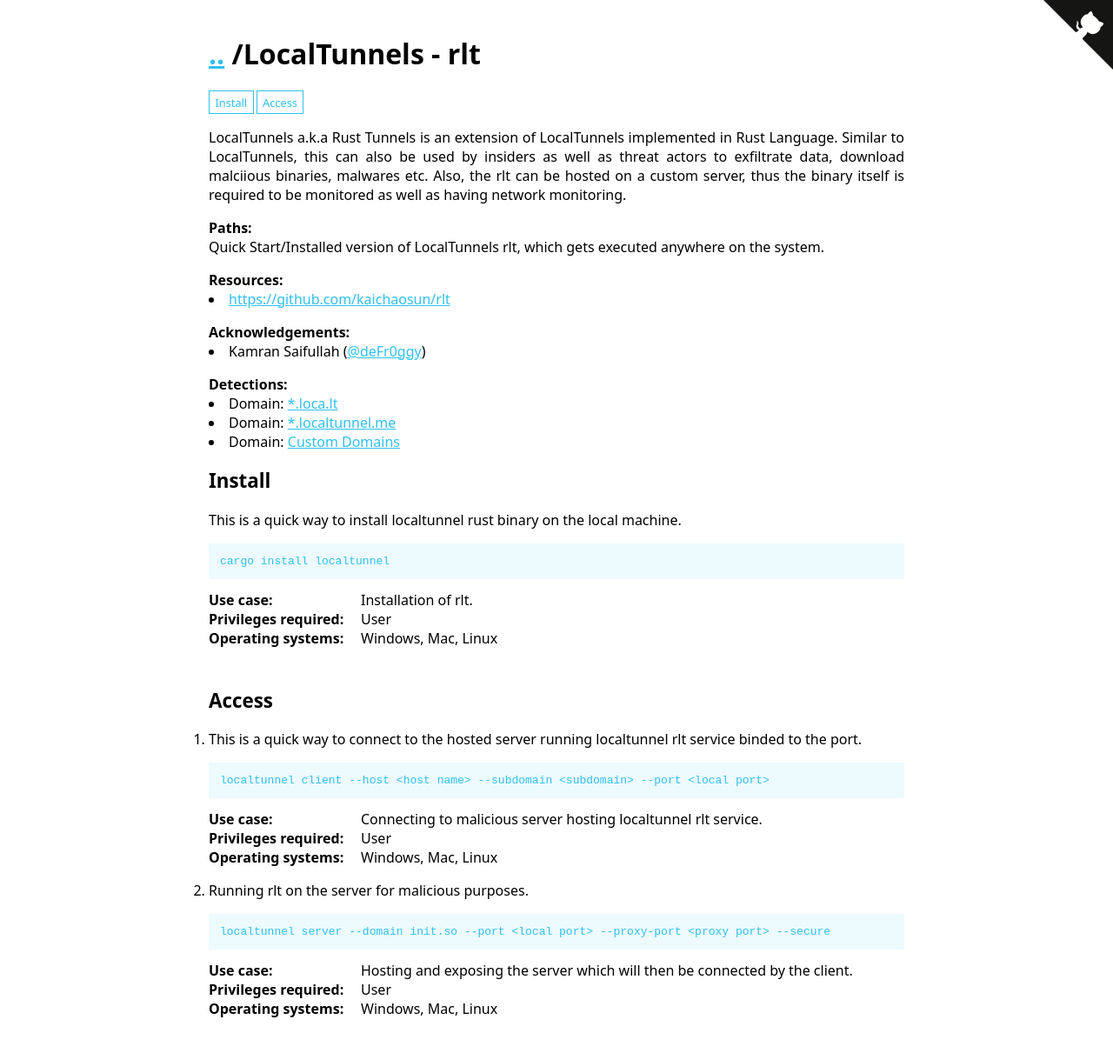
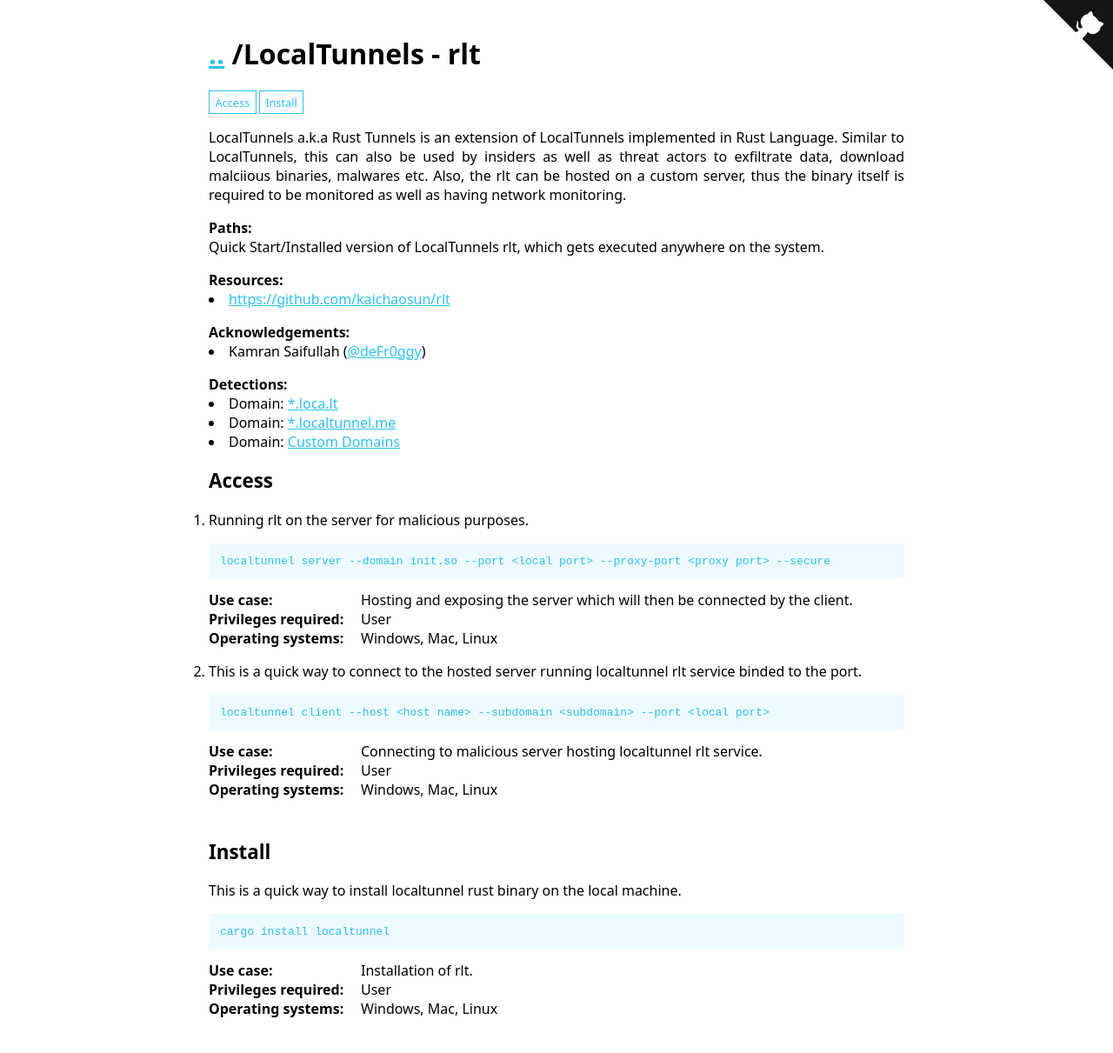
Before and after one commit to LOTTunnels/LOTTunnels.github.io, a Jekyll site: the page built from _lottunnels/Binaries/localtunnelsrlt.md, in a window 1280 px wide. Shown: the whole page at 87% size. Built offline with Jekyll 4.4.1, drawn with Linux system fonts in a browser that asks for light colours; part of the change alters nothing that is shown.

```diff
--- a/_lottunnels/Binaries/localtunnelsrlt.md
+++ b/_lottunnels/Binaries/localtunnelsrlt.md
@@ -4,6 +4,13 @@ Description: LocalTunnels a.k.a Rust Tunnels is an extension of LocalTunnels imp
 Author: Kamran Saifullah
 Created: 2024-10-13
 Commands:
+
+  - Command: localtunnel server --domain init.so --port <local port> --proxy-port <proxy port> --secure
+    Description: Running rlt on the server for malicious purposes.
+    Usecase: Hosting and exposing the server which will then be connected by the client.
+    Category: access
+    Privileges: User
+    OperatingSystem: Windows, Mac, Linux
 
   - Command: cargo install localtunnel
     Description: This is a quick way to install localtunnel rust binary on the local machine.
@@ -15,13 +22,6 @@ Commands:
   - Command: localtunnel client --host <host name> --subdomain <subdomain> --port <local port>
     Description: This is a quick way to connect to the hosted server running localtunnel rlt service binded to the port.
     Usecase: Connecting to malicious server hosting localtunnel rlt service.
-    Category: access
-    Privileges: User
-    OperatingSystem: Windows, Mac, Linux
-
-  - Command: localtunnel server --domain init.so --port <local port> --proxy-port <proxy port> --secure
-    Description: Running rlt on the server for malicious purposes.
-    Usecase: Hosting and exposing the server which will then be connected by the client.
     Category: access
     Privileges: User
     OperatingSystem: Windows, Mac, Linux
```
